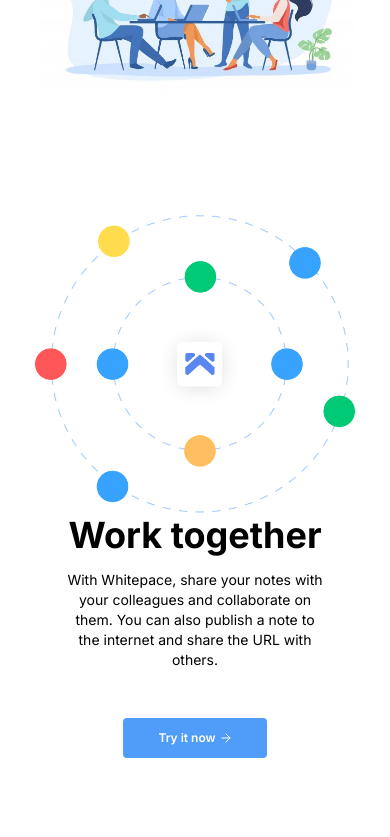
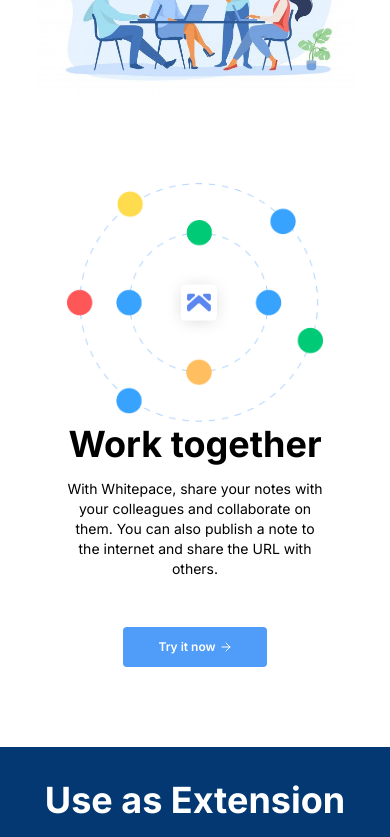
Before and after one commit to samomonijo/whitepace, a React (Vite) app: page / in a window 390 px wide. Shown: the part 1156-1993 px from the top of the page. Built offline with nearby package versions, Linux system fonts and the light colour scheme.

Commit message:
Improve mobile view of sections.

```diff
--- a/src/App.tsx
+++ b/src/App.tsx
@@ -1,8 +1,8 @@
-import TabIcon from "/src/assets/logo.png";
+import TabIcon from "/src/assets/logo-tab-icon.png";
 
 import Header from "./Navbar";
 import GetMoreDone from "./GetMoreDone";
-import PromoSection from "./Promo";
+import ManagementAndCollaboration from "./ManagementAndCollaboration";
 import Extension from "./Extension";
 import Customise from "./Customise";
 import Pricing from "./Pricing";
@@ -18,7 +18,7 @@
       <div className="font-[Inter]">
         <Header />
         <GetMoreDone />
-        <PromoSection />
+        <ManagementAndCollaboration />
         <Extension />
         <Customise />
         <Pricing />
--- a/src/Promo.tsx
+++ b/src/ManagementAndCollaboration.tsx
@@ -2,9 +2,9 @@
 import ProjectManagementImg from "./assets/project-management.webp";
 import WorkTogetherImg from "./assets/work-together.png";
 
-const Promo = () => {
+const ManagementAndCollaboration = () => {
   return (
-    <section className="bg-white text-black flex flex-col gap-20 pt-[8%] pb-20">
+    <section className="bg-white text-black flex flex-col gap-12 pt-[8%] pb-20">
       {/* Project Management Section */}
       <ContentImgSection
         bgColor="white"
@@ -30,4 +30,4 @@
   );
 };
 
-export default Promo;
+export default ManagementAndCollaboration;
--- a/src/Navbar.tsx
+++ b/src/Navbar.tsx
@@ -9,7 +9,7 @@
       {/* Logo */}
       <div className="flex items-center">
         <img src={Logo} alt="Whitepace Logo" className="flex w-7/10 lg:w-3/5" />
-        <div className="hidden font-[Inter] min-[1250px]:flex text-white m-0 p-0 text-xl ml-0.5 font-semibold">
+        <div className="hidden font-[Inter] min-[1250px]:flex text-white text-xl ml-2 font-semibold">
           whitepace
         </div>
       </div>
--- a/src/components/ContentImgSection.tsx
+++ b/src/components/ContentImgSection.tsx
@@ -12,22 +12,26 @@
 
 const ContentImgSection = ({ bgColor, textColor, imgSide, header, content, img, tryBtnContent }: ContentImgSectionProps) => {
   return (
-    <section className={`${bgColor === 'blue' ? 'bg-[#043873]' : 'bg-white'} ${textColor === 'white' ? 'text-white' : 'text-black'} px-[9%] sm:px-[4%] md:px-[6%] lg:px-[10%]`}>
-      <div className="max-w-6xl mx-auto flex flex-col md:flex-row items-center md:space-x-12">
+    <section className={`
+        ${bgColor === 'blue' ? 'bg-[#043873]' : 'bg-white'}
+        ${textColor === 'white' ? 'text-white' : 'text-black'}
+        px-[9%] sm:px-[4%] md:px-[6%] lg:px-[10%]`
+    }>
+      <div className="max-w-6xl mx-auto flex flex-col items-center justify-between md:flex-row md:space-x-12">
         {/* Illustration */}
         {(imgSide === 'left') && (
-          <div className="flex-1 mt-10 md:mt-0 md:mr-12">
+          <div className="flex-1 mt-10 md:mt-0 flex justify-center md:justify-start">
             <img
               src={img}
               alt="Collaboration illustration"
-              className="w-full h-auto"
+              className="w-4/5 h-auto"
             />
           </div>
         )}
 
         {/* Text Content */}
         <div className="flex-1 space-y-6 max-[769px]:text-center">
-          <h1 className="text-4xl sm:text-[40px] font-bold leading-tight mb-3 max-w-80">
+          <h1 className="text-4xl sm:text-[40px] font-bold leading-tight mb-3 max-w-80 max-[769px]:justify-self-center">
             {header}
           </h1>
 
@@ -40,7 +44,7 @@
 
         {/* Illustration */}
         {(imgSide === 'right') && (
-          <div className="flex-1 mt-10 md:mt-0 md:mr-12">
+          <div className="flex-1 mt-10 md:mt-0">
             <img
               src={img}
               alt="Collaboration illustration"
--- a/src/components/RightArrow.tsx
+++ b/src/components/RightArrow.tsx
@@ -1,8 +1,8 @@
 const RightArrow = () => {
   return (
     <svg xmlns="http://www.w3.org/2000/svg" width="12" height="12" viewBox="0 0 12 12" fill="none">
-      <path d="M2 6H10" stroke="white" stroke-linecap="round" stroke-linejoin="round" />
-      <path d="M6 2L10 6L6 10" stroke="white" stroke-linecap="round" stroke-linejoin="round" />
+      <path d="M2 6H10" stroke="white" strokeLinecap="round" strokeLinejoin="round" />
+      <path d="M6 2L10 6L6 10" stroke="white" strokeLinecap="round" strokeLinejoin="round" />
     </svg>
   );
 };
```
Also changed, not shown: src/assets/logo-tab-icon.png (added).
